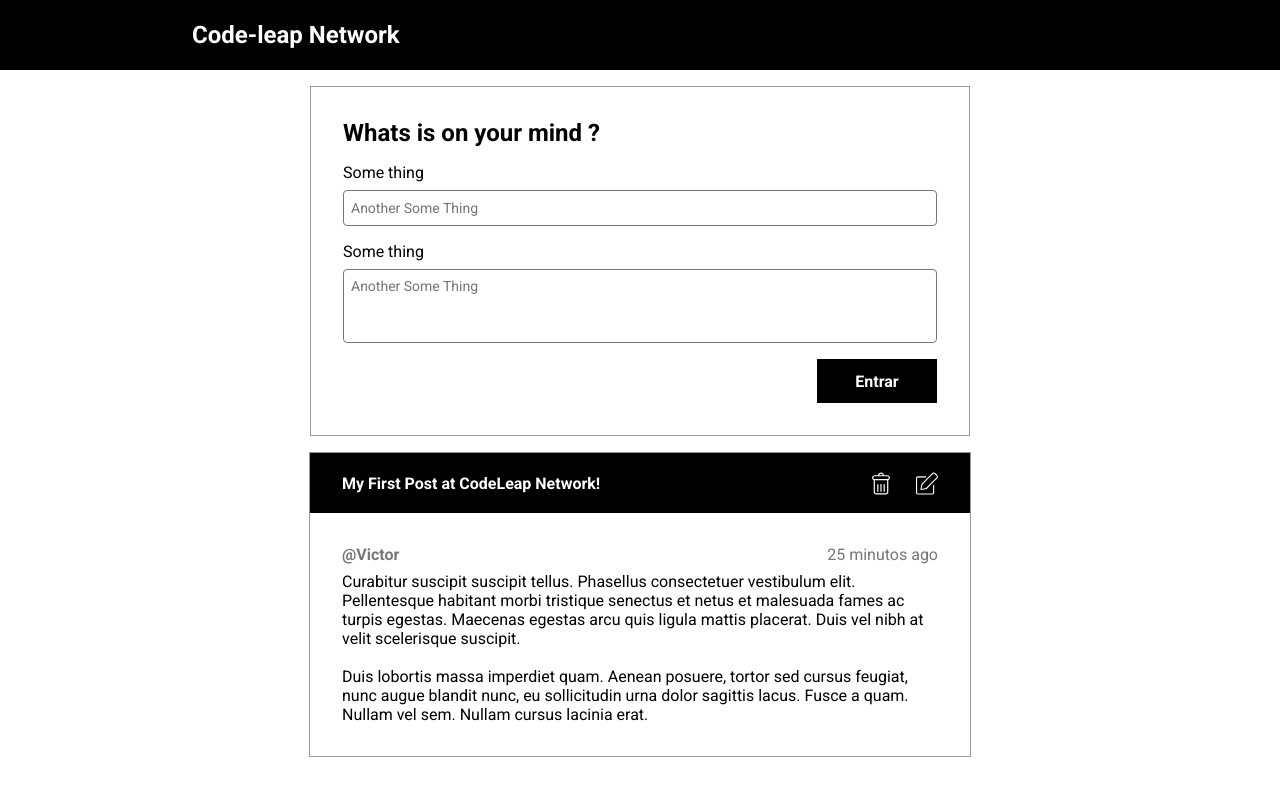
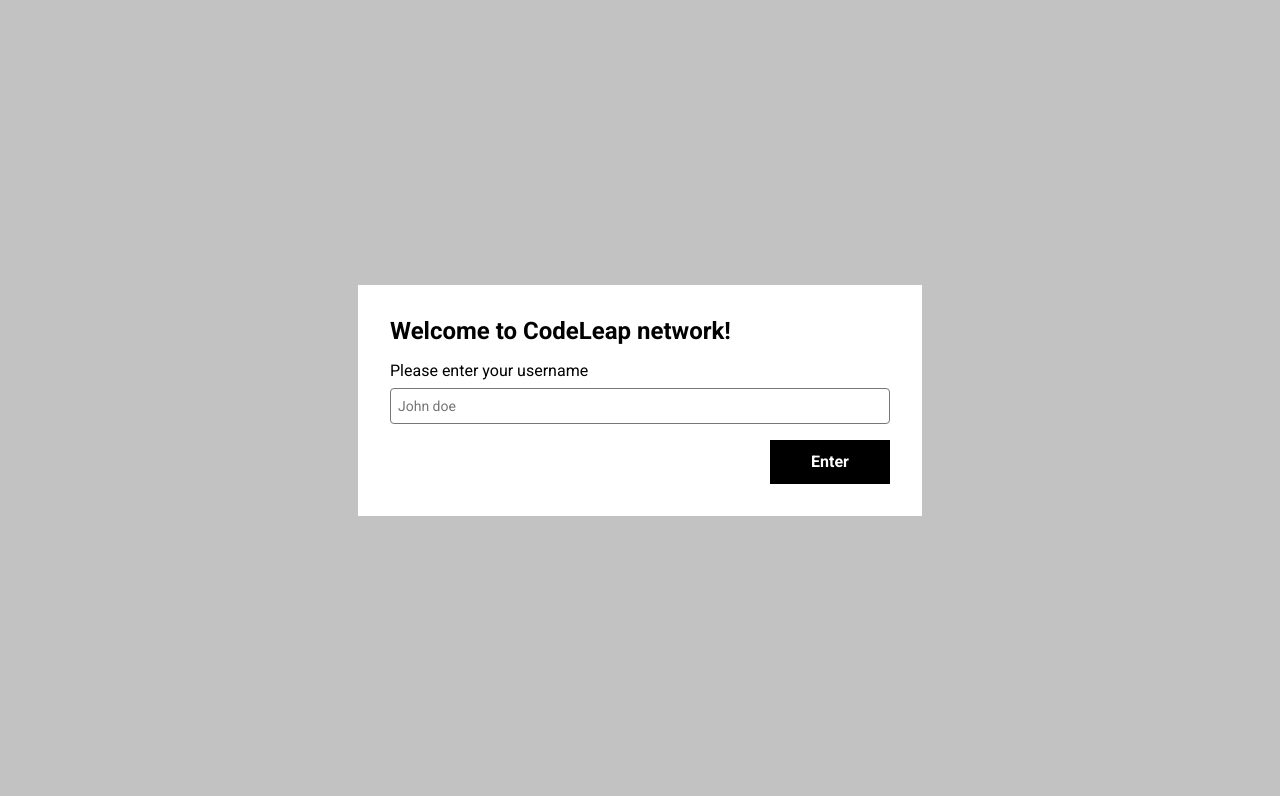
Before and after one commit to TyperGuy/codeleap-challenge, a React (Create React App) app: page / in a window 1280 px wide. Shown: the top 796 px of the page. Built offline with nearby package versions, Linux system fonts and the light colour scheme.

Commit message:
feat: add react-router-dom

```diff
--- a/src/App.tsx
+++ b/src/App.tsx
@@ -1,15 +1,19 @@
-import './App.css';
-import Home from './pages/home/Home';
-
+import './App.css'
+import { BrowserRouter as Router, Route, Routes } from 'react-router-dom'
+import Home from './pages/home/Home'
+import Login from './pages/login/Login'
 
 function App() {
-  return (
-    <div className='box'>
-      <Home/>
-    </div>
-
-
-  );
+    return (
+        <div className="box">
+            <Router>
+                <Routes>
+                    <Route path="/" element={<Login />} />
+                    <Route path="/" element={<Home />} />
+                </Routes>
+            </Router>
+        </div>
+    )
 }
 
-export default App;
+export default App
--- a/src/components/button/Button.styles.ts
+++ b/src/components/button/Button.styles.ts
@@ -1,29 +1,29 @@
 import styled from 'styled-components'
 
 const Button = styled.button`
-  height:44px;
-  width:120px;
+    height: 44px;
+    width: 120px;
     font-size: 1em;
     font-style: normal;
     font-weight: 700;
     box-sizing: border-box;
     border: none;
-  transition: all .15s ease-in-out;
-`;
+    transition: all 0.15s ease-in-out;
+`
 
 export const Solid = styled(Button)`
     color: #fff;
     background-color: #000;
     &:hover {
-    background-color:#85858585;
+        background-color: #85858585;
     }
-`;
+`
 
 export const Outlined = styled(Button)`
     border: 1px solid #000;
     background-color: #fff;
     &:hover {
-    background-color:#000;
+        background-color: #000;
         color: #fff;
     }
-`;
+`
--- a/src/components/inputs/Input.styles.ts
+++ b/src/components/inputs/Input.styles.ts
@@ -2,39 +2,39 @@
 
 export const Container = styled.div`
     width: 100%;
-  display:flex;
-  flex-direction:column;
-  justify-Content:left;
-  gap:.5em;
-`;
+    display: flex;
+    flex-direction: column;
+    justify-content: left;
+    gap: 0.5em;
+`
 
 export const Label = styled.label`
     font-size: 16px;
-  line-height: 19px
-`;
+    line-height: 19px;
+`
 
 export const InputField = styled.input`
     width: 100%;
     height: 36px;
-  background: #FFFFFF;
+    background: #ffffff;
     border: 1px solid #777777;
     box-sizing: border-box;
     border-radius: 4px;
-  padding-left: .5em;
+    padding-left: 0.5em;
     font-weight: 400;
-  font-size: 14px
-`;
+    font-size: 14px;
+`
 
 export const Textarea = styled.textarea`
     width: 100%;
     height: 74px;
-  background: #FFFFFF;
+    background: #ffffff;
     border: 1px solid #777777;
     box-sizing: border-box;
     border-radius: 4px;
-  padding-left: .5em;
-  padding-top:.5rem;
+    padding-left: 0.5em;
+    padding-top: 0.5rem;
     font-weight: 400;
     font-size: 14px;
     resize: none;
-`;
+`
--- a/src/components/inputs/Textarea.tsx
+++ b/src/components/inputs/Textarea.tsx
@@ -1,13 +1,12 @@
 import React from 'react'
-import { InputProps } from 'customTypes';
-import {Label,Container,Textarea} from './Input.styles';
+import { InputProps } from 'customTypes'
+import { Label, Container, Textarea } from './Input.styles'
 
+const CustomTextarea: React.FC<InputProps> = ({ input }) => (
+    <Container>
+        <Label>{input.label}</Label>
+        <Textarea placeholder={input.placeholder} name="text" />
+    </Container>
+)
 
-const CustomTextarea : React.FC <InputProps> = ({input}) => (
-    <Container>
-      <Label>{input.label}</Label>
-      <Textarea placeholder={input.placeholder} name="text"/>
-    </Container>
-  )
-
-export default CustomTextarea;
+export default CustomTextarea
```
Also changed, not shown: src/components/button/Button.tsx (+10 -10 lines), src/components/inputs/Input.tsx (+8 -8 lines), src/App.css (line endings or trailing spaces). Lines whose indentation alone changed are shown as unchanged.
